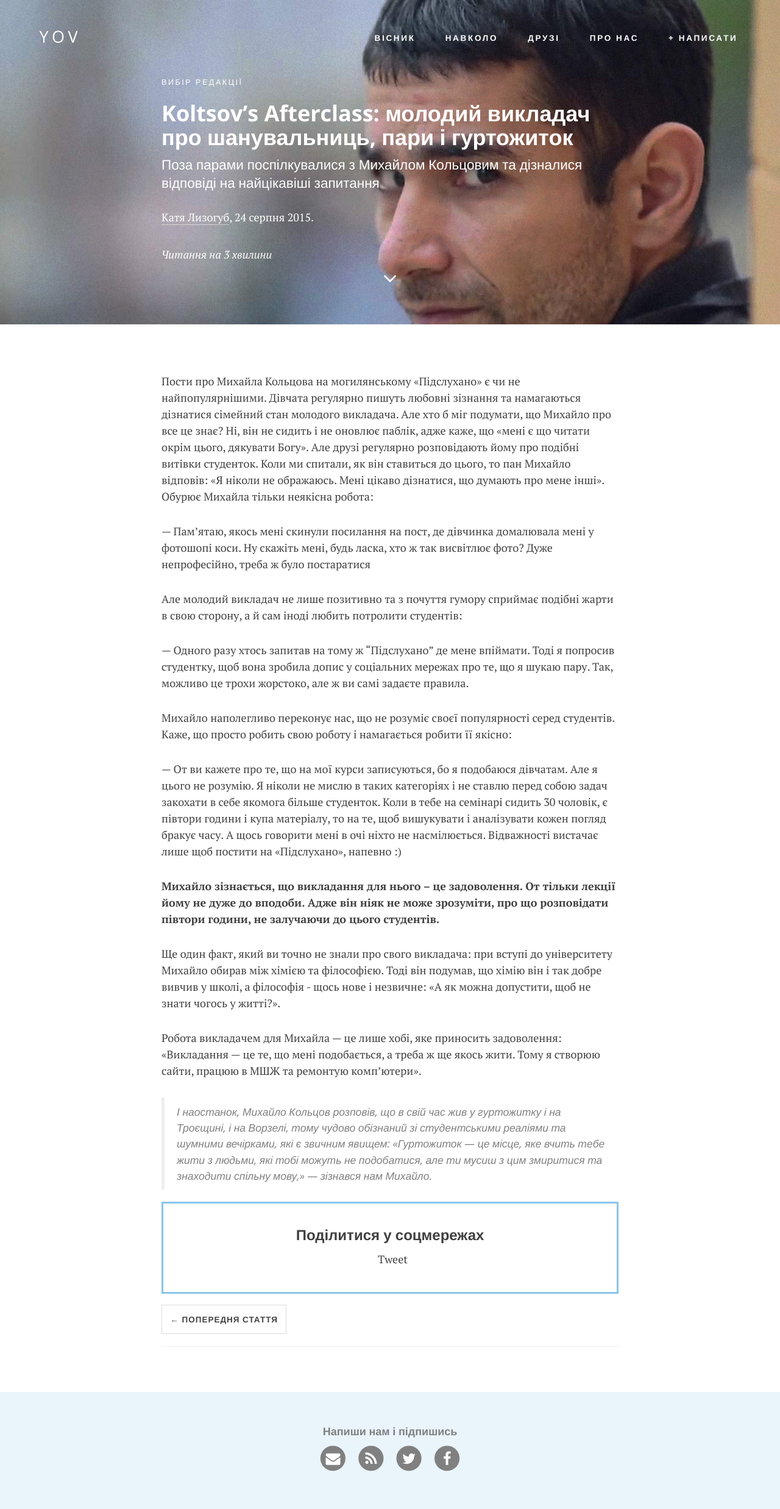
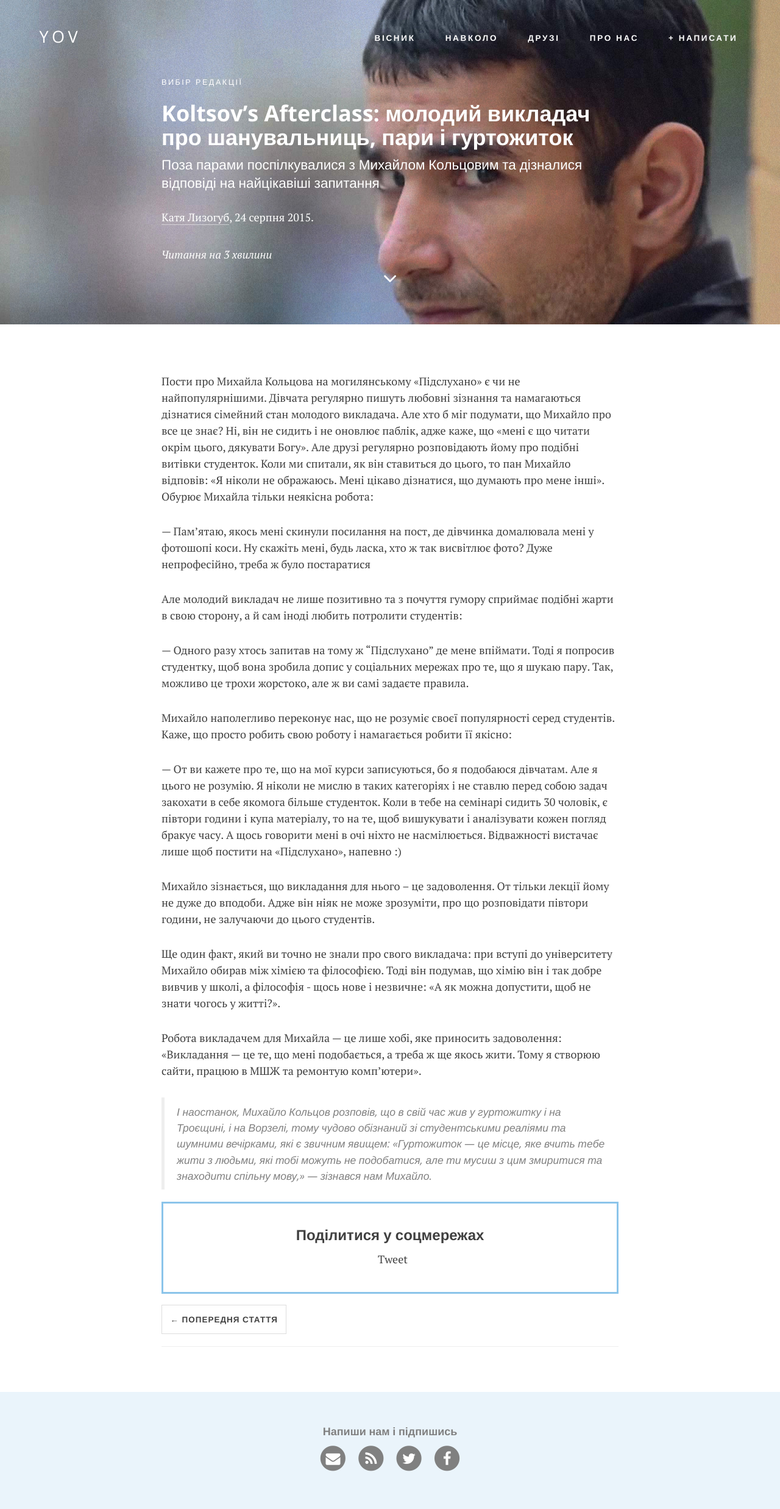
Before and after one commit to boretskyi/boretskyi.github.io, a Jekyll site: the page built from _posts/2015-08-24-koltsov.md, in a window 1280 px wide. Shown: the whole page at 61% size. Built offline with Jekyll 4.4.1, drawn with Linux system fonts in a browser that asks for light colours; nearby versions of some CDN libraries; comment, search, counter and statistics services are not loaded.

```diff
--- a/_posts/2015-08-24-koltsov.md
+++ b/_posts/2015-08-24-koltsov.md
@@ -23,7 +23,7 @@ tags: null
 
 — От ви кажете про те, що на мої курси записуються, бо я подобаюся дівчатам. Але я цього не розумію. Я ніколи не мислю в таких категоріях і не ставлю перед собою задач закохати в себе якомога більше студенток. Коли в тебе на семінарі сидить 30 чоловік, є півтори години і купа матеріалу, то на те, щоб вишукувати і аналізувати кожен погляд бракує часу. А щось говорити мені в очі ніхто не насмілюється. Відважності вистачає лише щоб постити на «Підслухано», напевно :)
 
-**Михайло зізнається, що викладання для нього – це задоволення. От тільки лекції йому не дуже до вподоби. Адже він ніяк не може зрозуміти, про що розповідати півтори години, не залучаючи до цього студентів.**
+Михайло зізнається, що викладання для нього – це задоволення. От тільки лекції йому не дуже до вподоби. Адже він ніяк не може зрозуміти, про що розповідати півтори години, не залучаючи до цього студентів.
 
 Ще один факт, який ви точно не знали про свого викладача: при вступі до університету Михайло обирав  між хімією та філософією. Тоді він подумав, що хімію він і так добре вивчив у школі, а філософія - щось нове і незвичне: «А як можна допустити, щоб не знати чогось у житті?».
 
```
